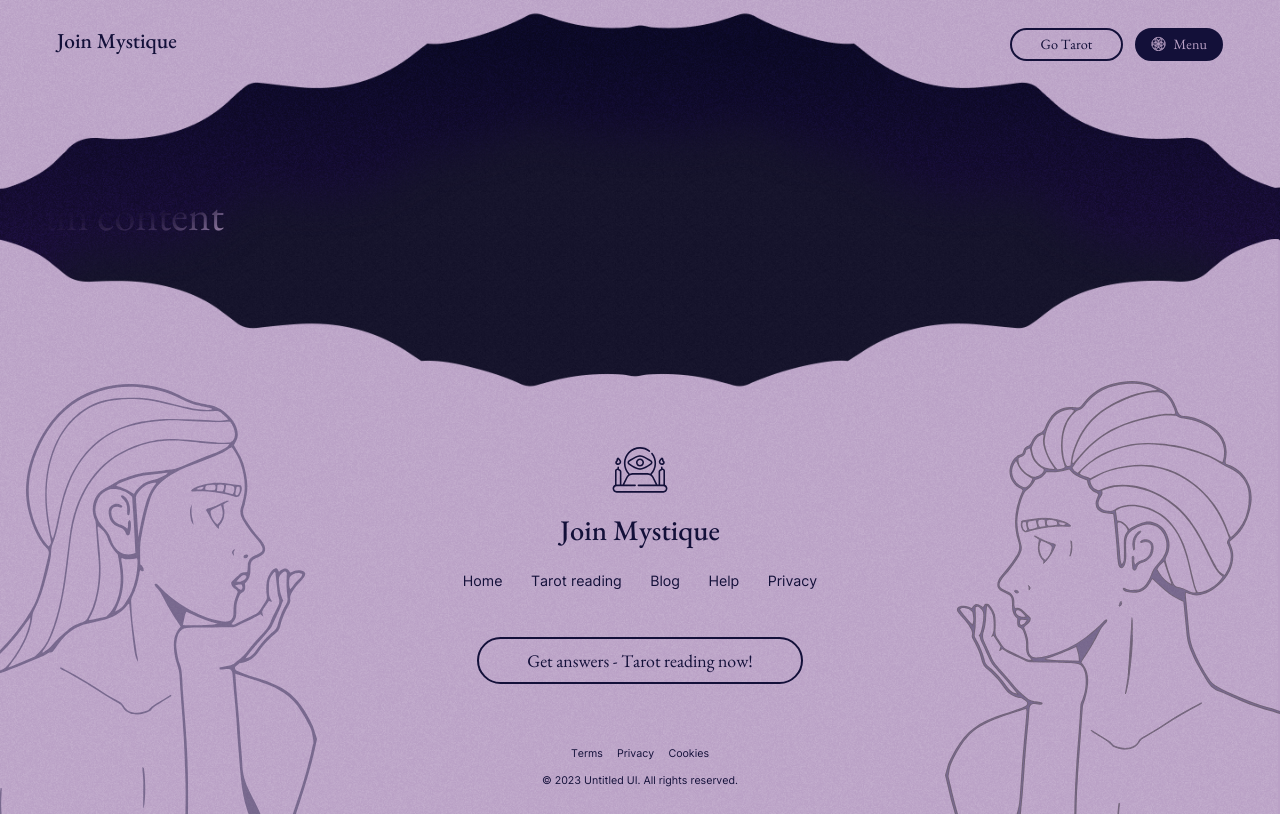
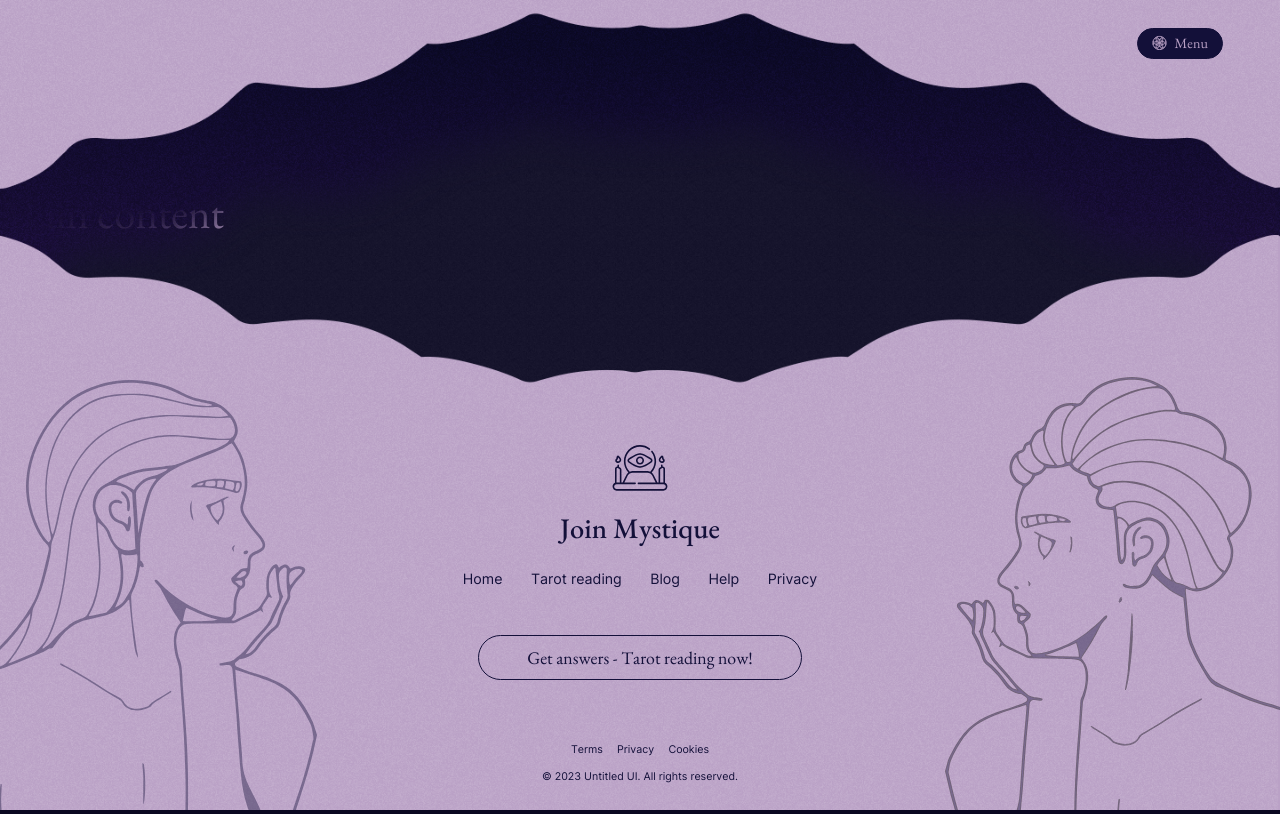
Before and after one commit to presto-agency/Mistique, a Next.js app: page / in a window 1280 px wide. Built offline with nearby package versions, Linux system fonts and the light colour scheme.

Commit message:
feat: start navigation list

```diff
--- a/src/components/Header/Header.tsx
+++ b/src/components/Header/Header.tsx
@@ -7,6 +7,9 @@ import {useClassMobile} from "@/hooks/useClassMobile";
 
 const Header = () => {
   const isMobile = useClassMobile(false);
+  const headerActive = () => {
+    console.log('hi')
+  }
 
   return (
     <>
@@ -18,17 +21,17 @@ const Header = () => {
         <div className="container">
           {isMobile
             ? <nav className={styles.header__content}>
-                <Link className={styles.logoMobile} href='/'>
+                <Link className={styles.header__content_logo} href='/'>
                   <img src="/images/eye.svg" alt="logo"/>
                 </Link>
-                <div className={styles.burger}>
+                <div className={styles.header__content_burger}>
                   <span></span>
                   <span></span>
                   <span></span>
                 </div>
               </nav>
             : <nav className={styles.header__content}>
-                <Link className={styles.logo} href='/'>Join Mystique</Link>
+                <Link className={styles.header__content_text} href='/'>Join Mystique</Link>
                 <div className={styles.header__content_links}>
                   <Button className={'button _small'} title={'Go Tarot'}/>
                   <Button className={'button _small _icon button-dark'} title={'Menu'}/>
--- a/src/components/Header/header.module.scss
+++ b/src/components/Header/header.module.scss
@@ -1,14 +1,13 @@
 @import "../../styles/variables.scss";
 
 .header {
-  position: relative;
   padding: 3.1rem 0 14.8rem;
 
   &__content {
     display: flex;
     justify-content: space-between;
 
-    .logo {
+    &_text {
       font-weight: 500;
       color: $color-secondary;
       font-size: 2.4rem;
@@ -16,12 +15,13 @@
       font-family: 'EBGaramond';
     }
 
-    .logoMobile {
+    &_logo {
+      position: relative;
       width: 4.2rem;
       height: 3.4rem;
     }
 
-    .burger {
+    &_burger {
       position: relative;
       width: 3.2rem;
       height: 3.2rem;
--- a/src/styles/components/button.scss
+++ b/src/styles/components/button.scss
@@ -6,7 +6,7 @@
   font-size: 2rem;
   line-height: 130%;
   color: $color-secondary;
-  border: 2px solid $color-secondary;
+  border: 0.2rem solid $color-secondary;
   border-radius: 4.8rem;
   padding: 1.1rem 5.4rem;
 
```
